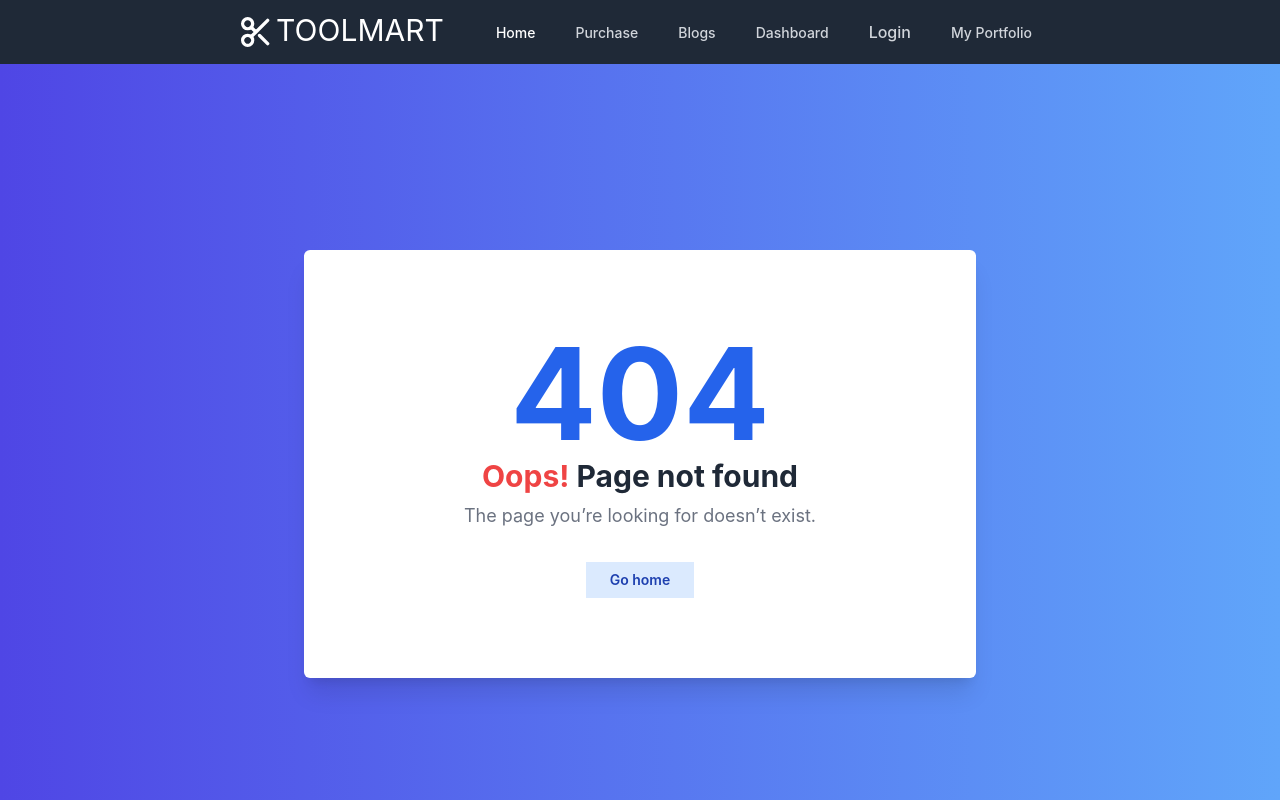
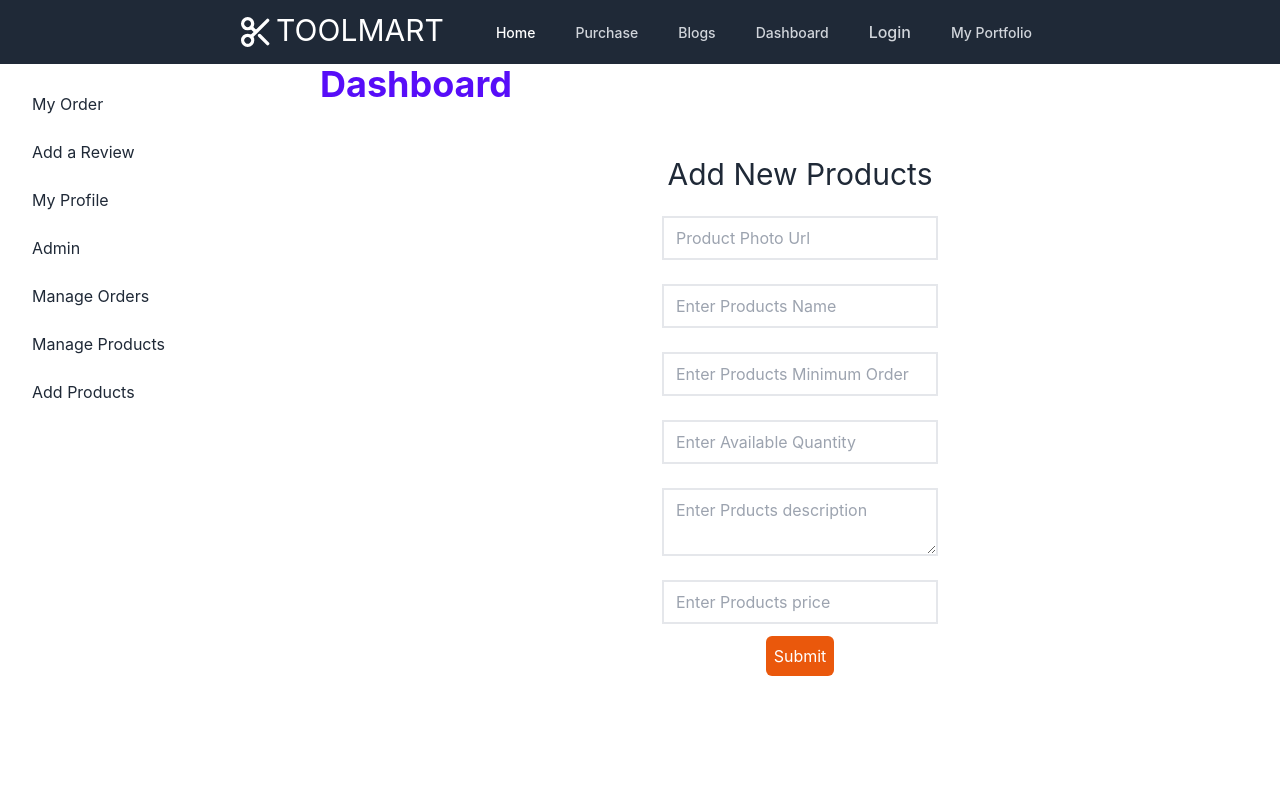
Before and after one commit to Kanizfatema47/toolmart-client, a React (Create React App) app: page /dashboard/addproducts in a window 1280 px wide. Shown: the top 800 px of the page. Built offline with nearby package versions, Linux system fonts and the light colour scheme; no server answers.

Commit message:
add products in dashboard done

```diff
--- a/src/App.js
+++ b/src/App.js
@@ -15,6 +15,11 @@ import Portfolio from './Pages/Porfolio/Portfolio';
 import Dashboard from './Pages/Dashboard/Dashboard';
 import MakeAdmin from './Pages/MakeAdmin/MakeAdmin';
 import { ToastContainer } from 'react-toastify';
+import 'react-toastify/dist/ReactToastify.css';
+import ManageOrders from './Pages/MakeAdmin/ManageOrders';
+import ManageProducts from './Pages/MakeAdmin/ManageProducts';
+import AddProducts from './Pages/MakeAdmin/AddProducts';
+
 
 
 function App() {
@@ -37,6 +42,9 @@ function App() {
           <Route path='review' element={<Reviews></Reviews>}></Route>
           <Route path='profile' element={<MyProfile></MyProfile>}></Route>
           <Route path='admin' element={<MakeAdmin></MakeAdmin>}></Route>
+          <Route path='manageorders' element={<ManageOrders></ManageOrders>}></Route>
+          <Route path='manageproducts' element={<ManageProducts></ManageProducts>}></Route>
+          <Route path='addproducts' element={<AddProducts></AddProducts>}></Route>
 
         </Route>
         <Route path='portfolio' element={<Portfolio></Portfolio>}></Route>
--- a/src/Pages/Dashboard/Dashboard.js
+++ b/src/Pages/Dashboard/Dashboard.js
@@ -20,6 +20,9 @@ const Dashboard = () => {
                         <li><Link to='/dashboard/review'>Add a Review</Link></li>
                         <li><Link to='/dashboard/profile'>My Profile</Link></li>
                         <li><Link to='/dashboard/admin'>Admin</Link></li>
+                        <li><Link to='/dashboard/manageorders'>Manage Orders</Link></li>
+                        <li><Link to='/dashboard/manageproducts'>Manage Products</Link></li>
+                        <li><Link to='/dashboard/addproducts'>Add Products</Link></li>
                     </ul>
 
                 </div>
--- /dev/null
+++ b/src/Pages/MakeAdmin/AddProducts.js
@@ -0,0 +1,82 @@
+import React from "react";
+import { useAuthState } from "react-firebase-hooks/auth";
+import { useForm } from "react-hook-form";
+import auth from '../../firebase.init'
+
+const AddaProducts = () => {
+  const [user] = useAuthState(auth);
+
+  const { register, handleSubmit } = useForm();
+  const onSubmit = (data) => {
+    console.log(data);
+    const url = "http://localhost:5000/newproduct";
+    fetch(url, {
+      method: "POST",
+      headers: {
+        "content-type": "application/json",
+      },
+      body: JSON.stringify(data),
+    })
+      .then((res) => res.json())
+      .then((result) => alert("Data added successfully"));
+  };
+  return (
+    <div className="mx-auto my-10">
+      <h2 className="text-3xl my-3 text-center">Add New Products</h2>
+
+
+      <form
+        onSubmit={handleSubmit(onSubmit)}
+        className="flex flex-col items-center"
+      >
+        <input
+          type="text"
+          className="border-solid border-2 px-3 py-2 lg:w-full block my-3 "
+          {...register("image")}
+          placeholder="Product Photo Url"
+        />
+
+        <input
+          type="text"
+          placeholder="Enter Products Name"
+          className="border-solid border-2 px-3 py-2 lg:w-full block my-3 "
+          {...register("name")}
+        />
+
+        <input
+          type="number"
+          placeholder="Enter Products Minimum Order"
+          className="border-solid border-2 px-3 py-2 lg:w-full block my-3"
+          {...register("min_order_quantity")}
+
+        />
+        <input
+          type="number"
+          placeholder="Enter Available Quantity"
+          className="border-solid border-2 px-3 py-2 lg:w-full block my-3"
+          {...register("available_quanity")}
+        />
+        <textarea
+          type="text"
+          placeholder="Enter Prducts description"
+          className="border-solid border-2 px-3 py-2 lg:w-full block my-3"
+          {...register("description")}
+        />
+
+        <input
+          type="number"
+          className="border-solid border-2 px-3 py-2 lg:w-full block my-3"
+          {...register("price")}
+          placeholder="Enter Products price"
+        />
+
+        <input
+          type="submit"
+          className="flex justify-center mb-3 bg-orange-600 text-white rounded-md px-2 py-2 mx-auto "
+        />
+      </form>
+    </div>
+  );
+};
+
+export default AddaProducts;
--- /dev/null
+++ b/src/Pages/MakeAdmin/ManageOrders.js
@@ -0,0 +1,97 @@
+import React, { useEffect, useState } from 'react';
+
+const ManageOrders = () => {
+    const [order, setOrder] = useState([]);
+    const [shipped,setShipped] = useState()
+
+
+
+
+    useEffect(() => {
+        fetch('http://localhost:5000/order')
+        .then(res => res.json())
+        .then(data => setOrder(data))
+
+    },[])
+
+
+    const handleshipped = () => {
+      setShipped(true)
+
+    }
+
+      const handleDelete = (id) => {
+        const proceed = window.confirm("Are you sure you want to delete?");
+        if (proceed) {
+          const url = `http://localhost:5000/order/${id}`;
+          fetch(url, {
+            method: "DELETE",
+          })
+            .then((res) => res.json())
+            .then((result) => {
+              const remaining = order.filter(
+                (item) => item._id !== id
+              );
+              setOrder(remaining);
+            });
+        }
+
+    }
+
+
+
+    return (
+      <div className="px-5">
+        <div class="overflow-x-auto">
+          <table class="table w-full">
+            <thead>
+              <tr>
+                <th></th>
+                <th>Name</th>
+                <th>Email</th>
+                <th>City</th>
+                <th>Product Name</th>
+                <th>Product Quantity</th>
+                <th>Product Price</th>
+              </tr>
+            </thead>
+            <tbody>
+              {order.map((order, index) => (
+                <tr>
+                  <th>{index}</th>
+                  <td>{order.name}</td>
+                  <td>{order.email}</td>
+                  <td>{order.city}</td>
+                  <td>{order.productname}</td>
+                  <td>{order.productquantity}</td>
+                  <td>{order.productprice}</td>
+                  <td>
+                    <button
+                      className="btn btn-xs"
+                      onClick={() => handleDelete(order._id)}
+                    >
+                      Delete
+                    </button>
+                  </td>
+                  <td>
+                    {order.paid ? <span>paid</span> : <span>Unpaid</span>}
+                  </td>
+                  <td>
+                    {order.paid ? (
+                      <button onClick={handleshipped}>
+                        {shipped ? <span>shipped</span> : <span>pending</span>}
+                      </button>
+                    ) : (
+                      <button>Not Shipped</button>
+                    )}
+                  </td>
+                </tr>
+              ))}
+            </tbody>
+          </table>
+        </div>
+      </div>
+    );
+};
+
+export default ManageOrders;
--- /dev/null
+++ b/src/Pages/MakeAdmin/ManageProducts.js
@@ -0,0 +1,11 @@
+import React from 'react';
+
+const ManageProducts = () => {
+    return (
+        <div>
+
+        </div>
+    );
+};
+
+export default ManageProducts;
--- a/src/Pages/MakeAdmin/UserRow.js
+++ b/src/Pages/MakeAdmin/UserRow.js
@@ -14,7 +14,7 @@ const UserRow = ({ users ,index}) => {
   const makeAdmin = () => {
 
 
-    fetch(`http://localhost:5000//users/admin/${email}`, {
+    fetch(`http://localhost:5000/adminusers/admin/${email}`, {
       method: "PUT",
       headers: {
         authorization:` Bearer ${localStorage.getItem("accessToken")}`,
--- a/src/Pages/Purchase/Purchase.js
+++ b/src/Pages/Purchase/Purchase.js
@@ -22,8 +22,8 @@ const Purchase = () => {
 
 
     useEffect(() => {
-        setMinOrder(tools.min_order_quantity)
-        setPrice(tools.price * tools.min_order_quantity)
+        setMinOrder(parseInt( tools.min_order_quantity))
+        setPrice(parseInt(tools.price * tools.min_order_quantity))
     }, [tools])
 
 
```
